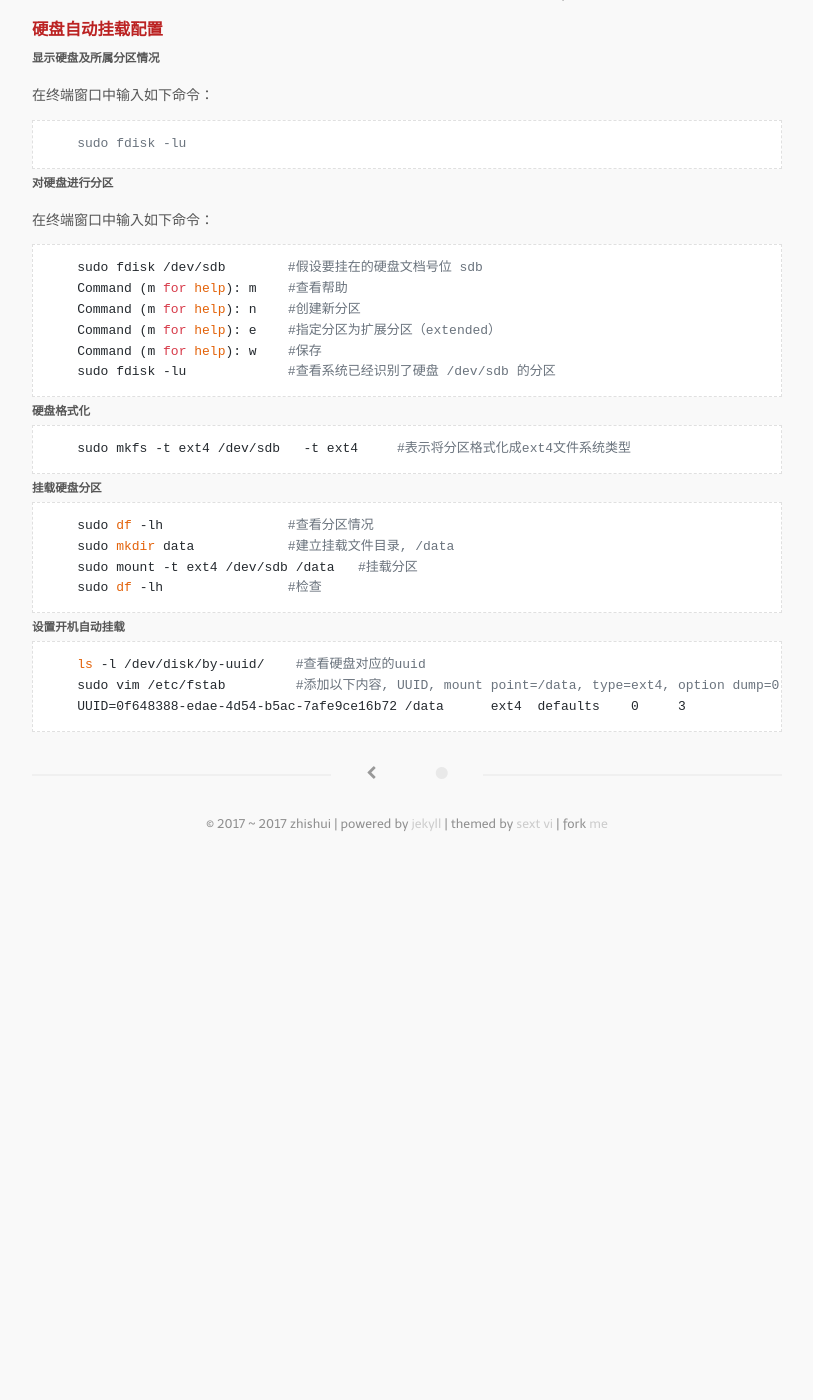
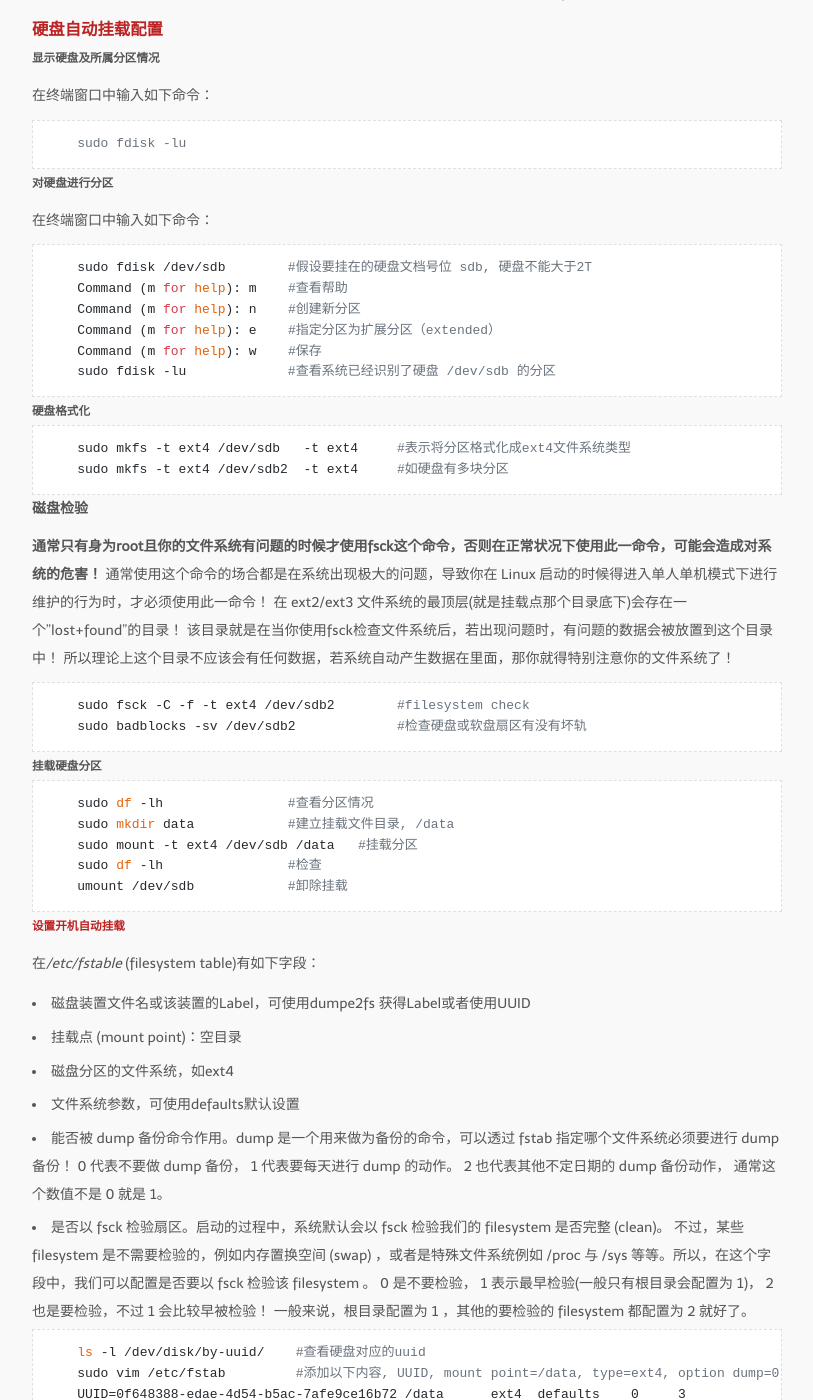
Before and after one commit to bizhishui/bizhishui.github.io, a Jekyll site: the page built from _posts/2017-02-23-Partition-Mount.md, in a window 1280 px wide and 1400 px high, scrolled down 2685 px. Shown: the whole window, without its empty margins (233-1046 px from the left). Built offline with Jekyll 4.4.1, drawn with Linux system fonts in a browser that asks for light colours; nearby versions of some CDN libraries; some web fonts are replaced; a script that is not in the unit is left out; before the commit the page ends 3529 px from its top, so only the background shows below that.

Commit message:
keeps on

````diff
--- a/_posts/2017-02-23-Partition-Mount.md
+++ b/_posts/2017-02-23-Partition-Mount.md
@@ -98,7 +98,7 @@ MBR这个仅有446 bytes的硬盘容量里面会放置最基本的启动管理
 在终端窗口中输入如下命令：
 
 ```
-    sudo fdisk /dev/sdb        #假设要挂在的硬盘文档号位 sdb
+    sudo fdisk /dev/sdb        #假设要挂在的硬盘文档号位 sdb, 硬盘不能大于2T
     Command (m for help): m    #查看帮助
     Command (m for help): n    #创建新分区
     Command (m for help): e    #指定分区为扩展分区（extended）
@@ -110,6 +110,18 @@ MBR这个仅有446 bytes的硬盘容量里面会放置最基本的启动管理
 
 ```
     sudo mkfs -t ext4 /dev/sdb   -t ext4     #表示将分区格式化成ext4文件系统类型
+    sudo mkfs -t ext4 /dev/sdb2  -t ext4     #如硬盘有多块分区
+```
+
+#### 磁盘检验
+**通常只有身为root且你的文件系统有问题的时候才使用fsck这个命令，否则在正常状况下使用此一命令，可能会造成对系统的危害！**
+通常使用这个命令的场合都是在系统出现极大的问题，导致你在 Linux 启动的时候得进入单人单机模式下进行维护的行为时，才必须使用此一命令！
+在 ext2/ext3 文件系统的最顶层(就是挂载点那个目录底下)会存在一个"lost+found"的目录！ 该目录就是在当你使用fsck检查文件系统后，若出现问题时，有问题的数据会被放置到这个目录中！
+所以理论上这个目录不应该会有任何数据，若系统自动产生数据在里面，那你就得特别注意你的文件系统了！
+
+```
+    sudo fsck -C -f -t ext4 /dev/sdb2        #filesystem check
+    sudo badblocks -sv /dev/sdb2             #检查硬盘或软盘扇区有没有坏轨
 ```
 
 ##### 挂载硬盘分区
@@ -119,9 +131,18 @@ MBR这个仅有446 bytes的硬盘容量里面会放置最基本的启动管理
     sudo mkdir data            #建立挂载文件目录, /data
     sudo mount -t ext4 /dev/sdb /data   #挂载分区
     sudo df -lh                #检查
+    umount /dev/sdb            #卸除挂载
 ```
 
-##### 设置开机自动挂载
+##### [设置开机自动挂载](http://cn.linux.vbird.org/linux_basic/0230filesystem.php#bootup)
+在*/etc/fstable* (filesystem table)有如下字段：
+
+- 磁盘装置文件名或该装置的Label，可使用dumpe2fs 获得Label或者使用UUID
+- 挂载点 (mount point)：空目录
+- 磁盘分区的文件系统，如ext4
+- 文件系统参数，可使用defaults默认设置
+- 能否被 dump 备份命令作用。dump 是一个用来做为备份的命令，可以透过 fstab 指定哪个文件系统必须要进行 dump 备份！ 0 代表不要做 dump 备份， 1 代表要每天进行 dump 的动作。 2 也代表其他不定日期的 dump 备份动作， 通常这个数值不是 0 就是 1。
+- 是否以 fsck 检验扇区。启动的过程中，系统默认会以 fsck 检验我们的 filesystem 是否完整 (clean)。 不过，某些 filesystem 是不需要检验的，例如内存置换空间 (swap) ，或者是特殊文件系统例如 /proc 与 /sys 等等。所以，在这个字段中，我们可以配置是否要以 fsck 检验该 filesystem 。 0 是不要检验， 1 表示最早检验(一般只有根目录会配置为 1)， 2 也是要检验，不过 1 会比较早被检验！ 一般来说，根目录配置为 1 ，其他的要检验的 filesystem 都配置为 2 就好了。
 
 ```
     ls -l /dev/disk/by-uuid/    #查看硬盘对应的uuid
````
